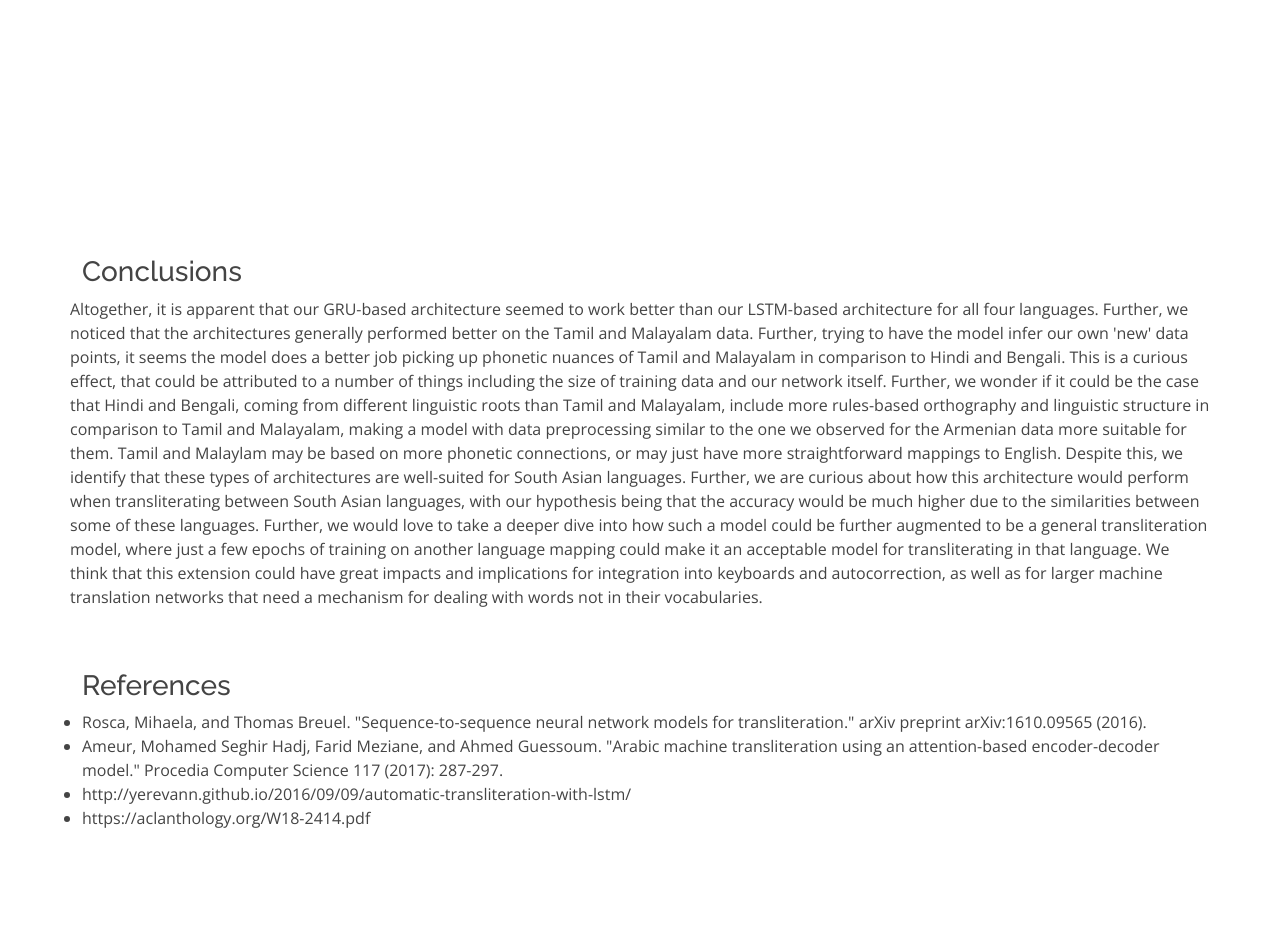
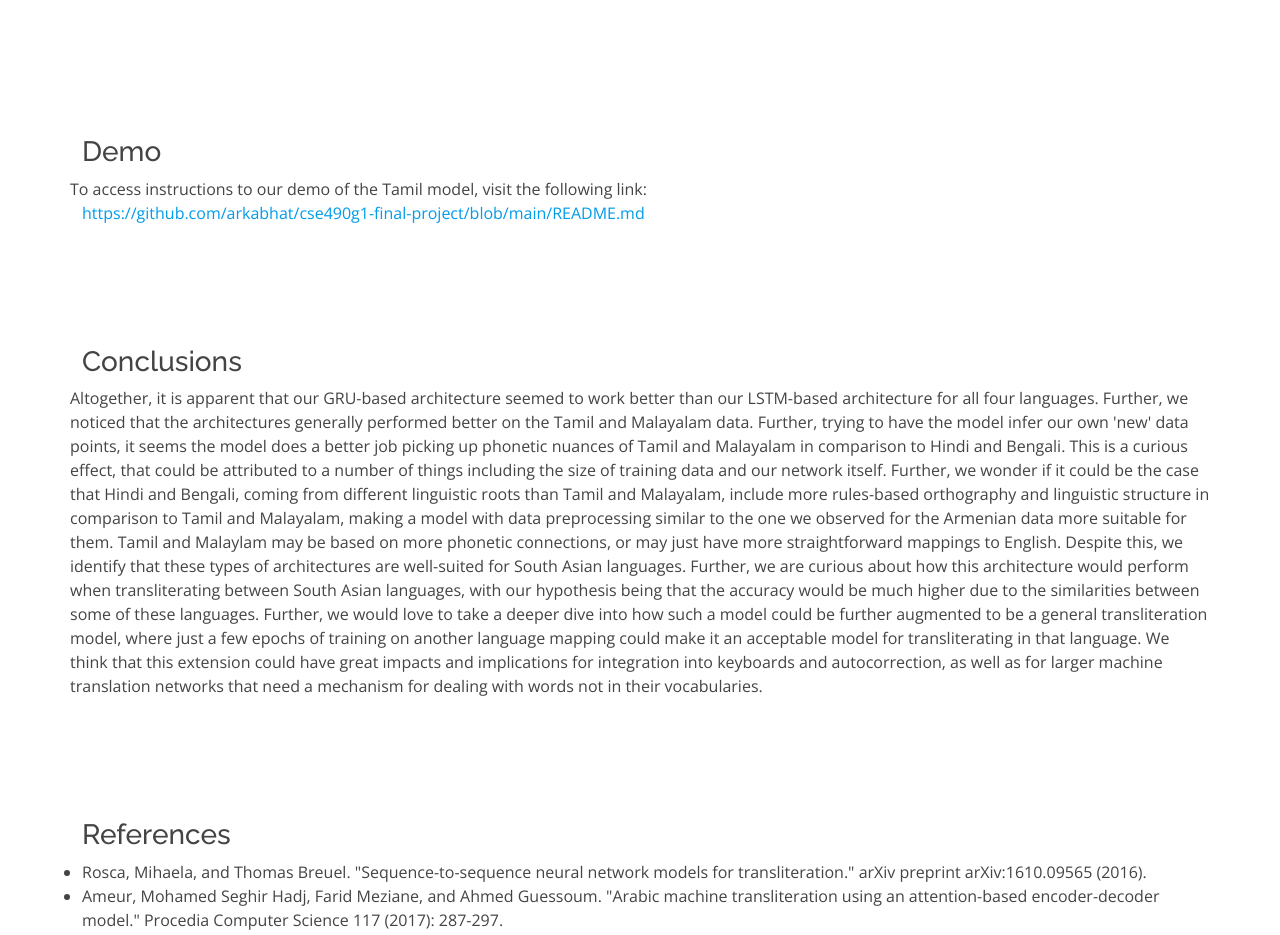
Before and after one commit to arkabhat/cse490g1-final-project, a plain HTML site: page docs/index.html in a window 1280 px wide. Shown: the part 6920-7855 px from the top of the page. Drawn offline with nearby package versions, Linux system fonts and the light colour scheme.

Commit message:
Added demo section

```diff
--- a/docs/index.html
+++ b/docs/index.html
@@ -179,7 +179,15 @@
       </div>
     </section>
     <section id = "demo">
-
+      <div class = "container">
+        <div class = "row">
+          <h3> Demo</h3>
+          To access instructions to our demo of the Tamil model, visit the following link:
+          <a href="https://github.com/arkabhat/cse490g1-final-project/blob/main/README.md">
+            https://github.com/arkabhat/cse490g1-final-project/blob/main/README.md
+          </a>
+        </div>
+      </div>
     </section>
     <section id = "conclusions">
       <div class="container">
@@ -198,6 +206,7 @@
           translation networks that need a mechanism for dealing with words not in their vocabularies.
         </div>
       </div>
+      </section>
       <section id = "references">
         <div class="container">
           <div class="row">
```
Also changed, not shown: 1 other file.
